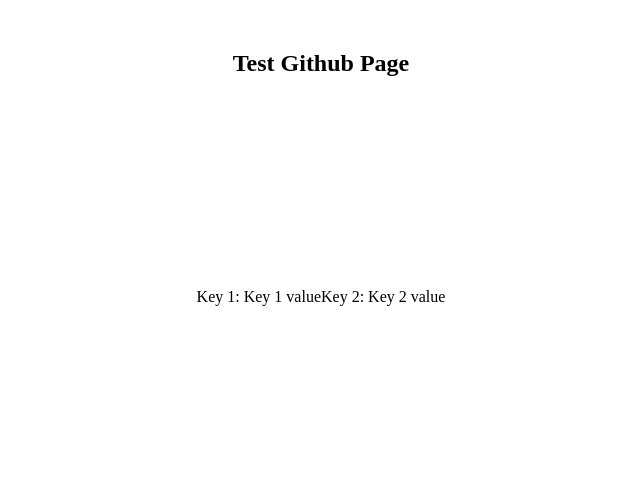
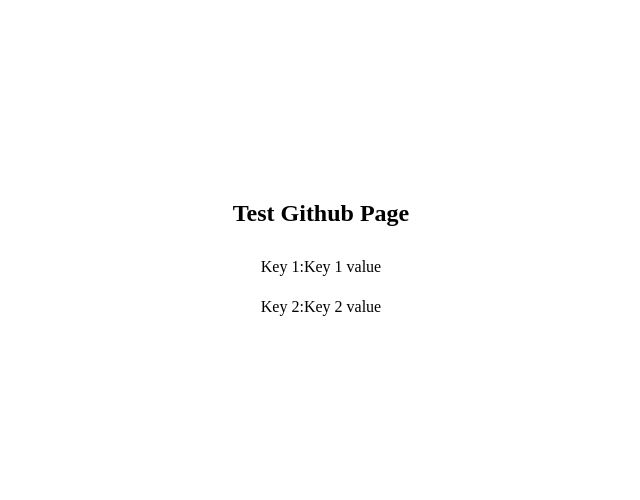
Before and after one commit to LillianToh/testproject, a plain HTML site: page index.html in a window 1280 px wide. Shown: the whole page, without its empty margins (319-959 px from the left). Drawn offline with Linux system fonts and the light colour scheme.

Commit message:
css - container and span for key 1 and key 2

```diff
--- a/index.html
+++ b/index.html
@@ -20,22 +20,10 @@
         <section>
             <h1>Test Github Page</h1>
             <div class="container">
-                <div>
-                    Key 1: <span id="key1">Key 1 value</span>
-                </div>
-                <div>
-                    Key 2: <span id="key2">Key 2 value</span>
-                </div>
-                <!-- <form>
-                    <div>
-                        <label for="key1">Key 1:</label>
-                        <input type="text" name="key1">
-                    </div>
-                    <div>
-                        <label for="key2">Key 2:</label>
-                        <input type="text" name="key2">
-                    </div>
-                </form> -->
+               Key 1: <span id="key1">Key 1 value</span>
+            </div>
+            <div class="container">
+                Key 2: <span id="key2">Key 2 value</span>
             </div>
         </section>
     </body>
--- a/test.css
+++ b/test.css
@@ -1,5 +1,5 @@
 h1 {
-    margin-top: 50px;
+    margin-top: 200px;
     text-align: center;
 }
 
@@ -7,7 +7,7 @@
     max-width: 700px;
     width: 100%;
     margin: auto;
-    height: 50vh;
+    height: 5vh;
     display: flex;
     align-items: center;
     justify-content: center;
```
